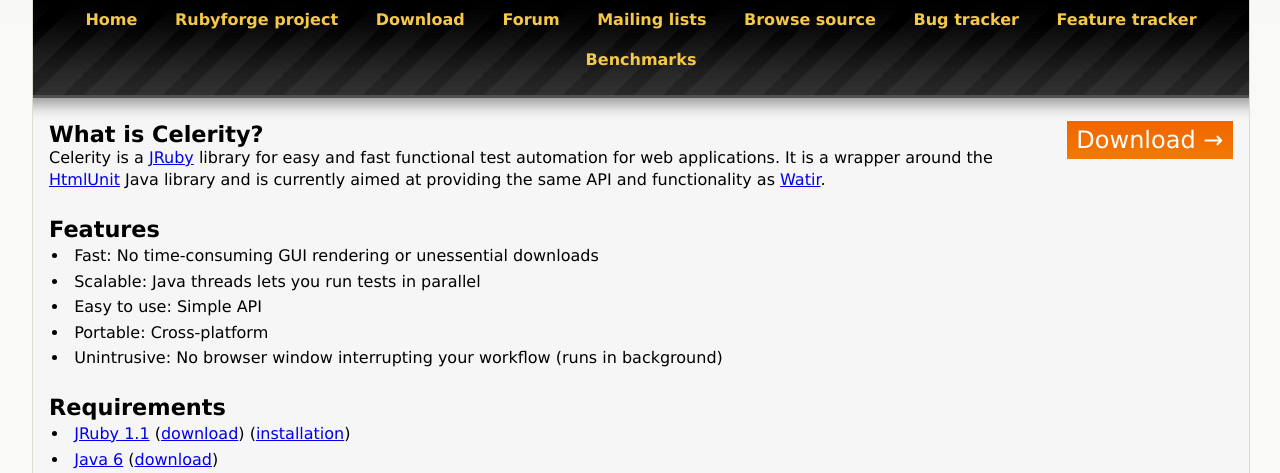
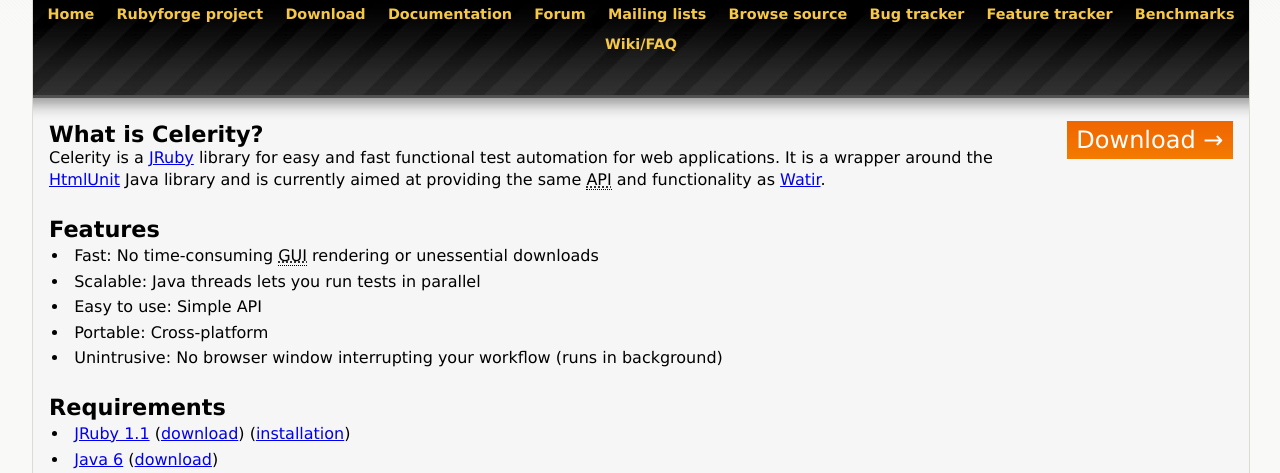
Before and after one commit to jarib/celerity, a PHP site: page / in a window 1280 px wide. Shown: the part 226-699 px from the top of the page. Run offline with PHP 8.4, Linux system fonts and the light colour scheme.

Commit message:
Better menu design, minor changes
git-svn-id: svn+ssh://rubyforge.org/var/svn/celerity@107 f2a54740-6eb5-4f7c-93c5-883597f6e056

```diff
--- a/trunk/website/css/layout.css
+++ b/trunk/website/css/layout.css
@@ -75,6 +75,8 @@
 }
 
 #nav ul {
+        height: 90px;
+        overflow: auto;
 	text-align: center;
 }
 
@@ -85,9 +87,9 @@
 
 #nav ul li a {
 	display: inline;
-	margin: 0 1em;
+	margin: 0 0.6em;
 	height: 40px;
-	line-height: 40px;
+	line-height: 2.05em;
 	white-space: nowrap;
 	padding-top: 6px;
 }
--- a/trunk/website/css/typography.css
+++ b/trunk/website/css/typography.css
@@ -58,7 +58,7 @@
 }
 
 #nav {
-	font-size: 1em;
+	font-size: 0.9em;
 	font-weight: bold;
 }
 
--- a/trunk/website/index.html
+++ b/trunk/website/index.html
@@ -21,23 +21,25 @@
                     <li><a accesskey="h" title="Front page" href="." hreflang="en">Home</a></li>
                     <li><a accesskey="p" title="Celerity at Rubyforge" href="http://rubyforge.org/projects/celerity/" hreflang="en">Rubyforge project</a></li>
                     <li><a accesskey="d" title="Download Celerity" href="http://rubyforge.org/frs/?group_id=6198" hreflang="en">Download</a></li>
+                    <li><a accesskey="o" title="Documentation" href="http://celerity.rubyforge.org/doc/" hreflang="en">Documentation</a></li>
                     <li><a accesskey="f" title="Discuss Celerity" href="http://rubyforge.org/forum/?group_id=6198" hreflang="en">Forum</a></li>
                     <li><a accesskey="m" title="Stay up-to-date" href="http://rubyforge.org/mail/?group_id=6198" hreflang="en">Mailing lists</a></li>
                     <li><a accesskey="s" title="Infinite monkey theorem" href="http://celerity.rubyforge.org/svn/" hreflang="en">Browse source</a></li>
                     <li><a accesskey="b" title="Report and browse bugs" href="http://rubyforge.org/tracker/?atid=24033&amp;group_id=6198&amp;func=browse" hreflang="en">Bug tracker</a></li>
                     <li><a accesskey="e" title="Request and browse new features" href="http://rubyforge.org/tracker/?atid=24036&amp;group_id=6198&amp;func=browse" hreflang="en">Feature tracker</a></li>
                     <li><a accesskey="n" title="Benchmarks" href="benchmarks.html" hreflang="en">Benchmarks</a></li>
+                    <li><a accesskey="w" title="Wiki/FAQ" href="http://celerity.rubyforge.org/wiki/wiki.pl" hreflang="en">Wiki/FAQ</a></li>
                 </ul>
             </div>
             <div id="content">
                 <a href="http://rubyforge.org/frs/?group_id=6198" id="download" title="Latest version: 0.0.2">Download &#x2192;</a>
 
                 <h2>What is Celerity?</h2>
-                <p>Celerity is a <a href="http://jruby.codehaus.org/">JRuby</a> library for easy and fast functional test automation for web applications. It is a wrapper around the <a href="http://htmlunit.sourceforge.net/">HtmlUnit</a> Java library and is currently aimed at providing the same API and functionality as <a href="http://wtr.rubyforge.org/">Watir</a>.</p>
+                <p>Celerity is a <a href="http://jruby.codehaus.org/">JRuby</a> library for easy and fast functional test automation for web applications. It is a wrapper around the <a href="http://htmlunit.sourceforge.net/">HtmlUnit</a> Java library and is currently aimed at providing the same <acronym title="Application Programming Interface">API</acronym> and functionality as <a href="http://wtr.rubyforge.org/">Watir</a>.</p>
 
                 <h2>Features</h2>
                 <ul>
-                    <li>Fast: No time-consuming GUI rendering or unessential downloads</li>
+                    <li>Fast: No time-consuming <acronym title="Graphical User Interface">GUI</acronym> rendering or unessential downloads</li>
                     <li>Scalable: Java threads lets you run tests in parallel</li>
                     <li>Easy to use: Simple API</li>
                     <li>Portable: Cross-platform</li>
@@ -46,8 +48,8 @@
 
                 <h2>Requirements</h2>
                 <ul>
-                    <li><a href="http://jruby.codehaus.org/">JRuby 1.1</a> (<a href="http://dist.codehaus.org/jruby/">download</a>) (<a href="http://dist.codehaus.org/jruby/">installation</a>)</li>
-                    <li><a href="http://java.sun.com/javase/downloads/index.jsp">Java 6</a> (<a href="http://java.sun.com/javase/downloads/index.jsp">download</a>)</li>
+                    <li><a href="http://jruby.codehaus.org/">JRuby 1.1</a> (<a href="http://dist.codehaus.org/jruby/">download</a>) (<a href="http://jruby.codehaus.org/Getting+Started">installation</a>)</li>
+                    <li><a href="http://java.sun.com/javase/" title="Java SE Development Kit (JDK) 6">Java 6</a> (<a href="http://java.sun.com/javase/downloads/index.jsp">download</a>)</li>
                 </ul>
 
                 <h2>Background</h2>
```
